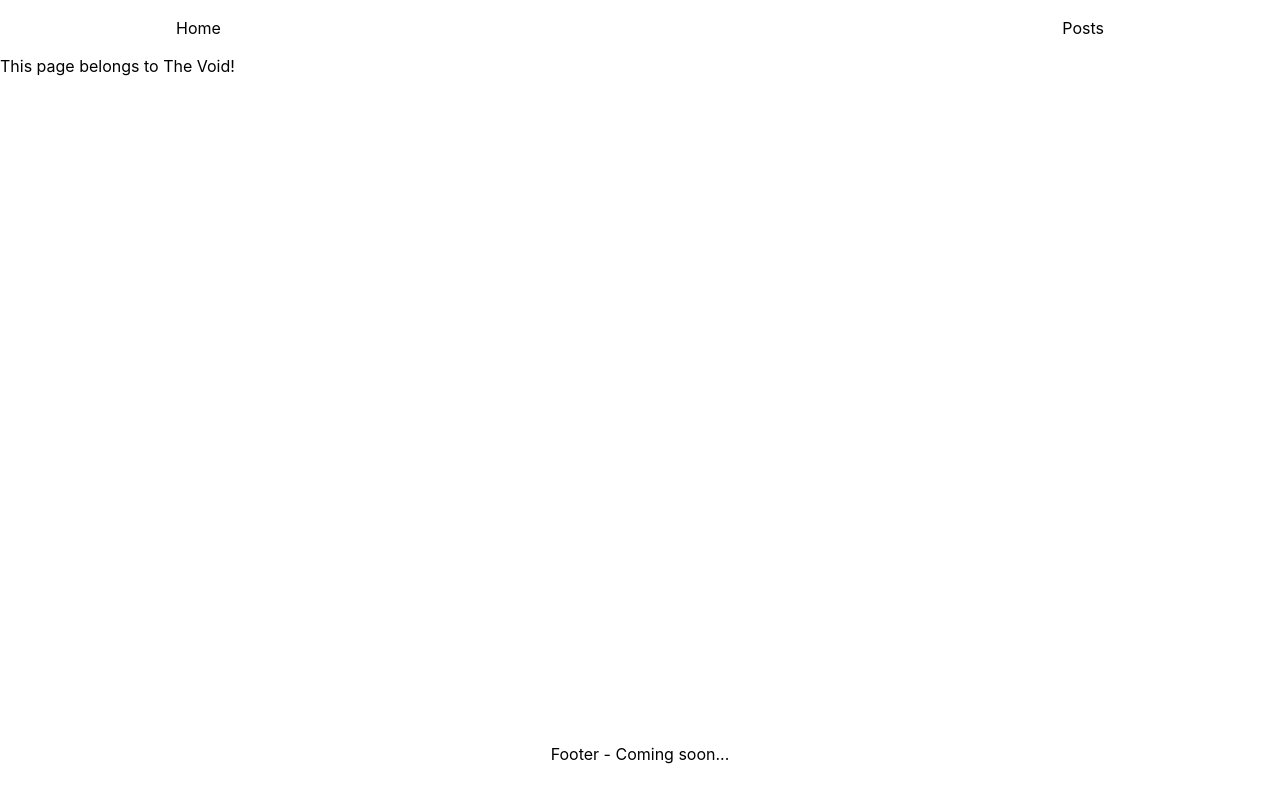
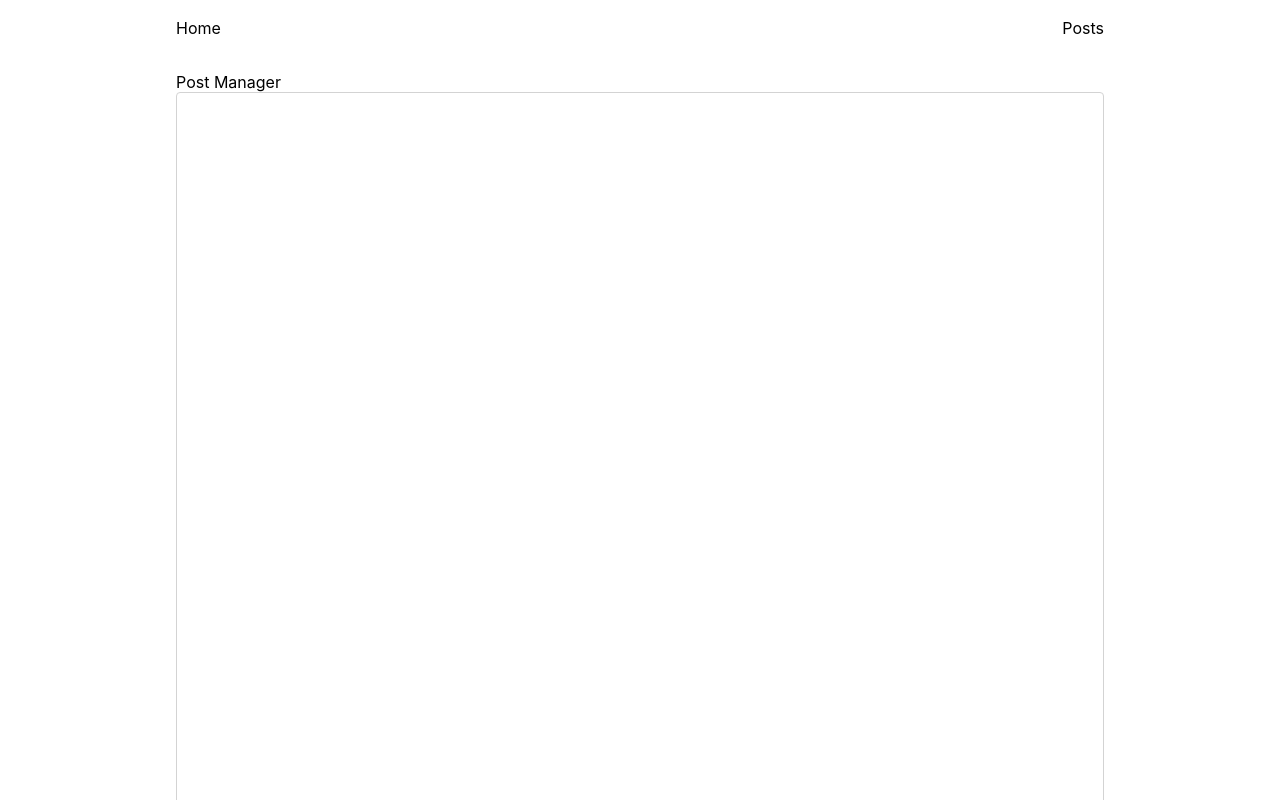
Before and after one commit to DSandberg93/blog-react-frontend, a React (Create React App) app: page /posts/create in a window 1280 px wide. Shown: the top 800 px of the page. Built offline with nearby package versions, Linux system fonts and the light colour scheme.

Commit message:
Add TextEditor and ManagePost component files #3 #7

```diff
--- a/src/components/Footer/styled.ts
+++ b/src/components/Footer/styled.ts
@@ -1,9 +1,7 @@
 import styled from 'styled-components';
 
 export const FooterContainer = styled.div`
-  position: absolute;
   width: 100%;
-  bottom: 0;
   box-sizing: border-box;
   padding: 20px;
   text-align: center;
--- /dev/null
+++ b/src/components/TextEditor/index.tsx
@@ -0,0 +1,15 @@
+import React from 'react';
+import { TextEditorProps as IProps } from './types';
+import { TextEditorInput } from './styled';
+
+const TextEditor = (props: IProps) => {
+  return (
+    <TextEditorInput
+      onInput={(e) => {
+        console.log(e.currentTarget.value.split('\n'));
+      }}
+    />
+  );
+};
+
+export default TextEditor;
--- /dev/null
+++ b/src/components/TextEditor/styled.ts
@@ -0,0 +1,23 @@
+import styled from 'styled-components';
+
+export const TextEditorInput = styled.textarea`
+  width: 100%;
+  height: 960px;
+  padding: 8px;
+  border: 1px solid lightgrey;
+  border-radius: 4px;
+  outline: none;
+  box-sizing: border-box;
+  font: inherit;
+  grid-area: 1 / 1 / 2 / 2;
+  resize: none;
+  overflow-y: auto;
+
+  &:focus {
+    border: 1px solid grey;
+  }
+
+  p:last-of-type {
+    margin: 0;
+  }
+`;
--- /dev/null
+++ b/src/components/TextEditor/types.ts
@@ -0,0 +1,3 @@
+export interface TextEditorProps {
+
+}
--- a/src/containers/App/index.tsx
+++ b/src/containers/App/index.tsx
@@ -6,6 +6,7 @@ import TheVoid from 'pages/TheVoid';
 import Navbar from 'components/Navbar';
 import Posts from 'pages/Posts/index';
 import Footer from 'components/Footer/index';
+import ManagePost from 'pages/ManagePost';
 
 function App() {
   return (
@@ -19,6 +20,9 @@ function App() {
           <Route exact path="/posts">
             <Posts />
           </Route>
+          <Route exact path="/posts/create">
+            <ManagePost />
+          </Route>
           <Route path="*">
             <TheVoid />
           </Route>
--- /dev/null
+++ b/src/pages/ManagePost/index.tsx
@@ -0,0 +1,20 @@
+import React from 'react';
+import { withRouter } from 'react-router';
+
+import Container from 'components/Container';
+
+import { ManagePostProps as IProps, ManagePostState as IState } from './types';
+import TextEditor from 'components/TextEditor/index';
+
+class PostManager extends React.PureComponent <IProps, IState> {
+  render() {
+    return (
+      <Container padding="full">
+        <div>Post Manager</div>
+        <TextEditor />
+      </Container>
+    );
+  }
+}
+
+export default withRouter(PostManager);
--- /dev/null
+++ b/src/pages/ManagePost/types.ts
@@ -0,0 +1,9 @@
+import { RouteComponentProps } from 'react-router-dom';
+
+export interface ManagePostProps extends RouteComponentProps {
+
+}
+
+export interface ManagePostState {
+
+}
--- a/src/pages/TheVoid/index.tsx
+++ b/src/pages/TheVoid/index.tsx
@@ -1,10 +1,11 @@
 import React from 'react';
+import Container from 'components/Container';
 
 const TheVoid = () => {
   return (
-    <div>
+    <Container padding="full">
       This page belongs to The Void!
-    </div>
+    </Container>
   );
 };
 
```
